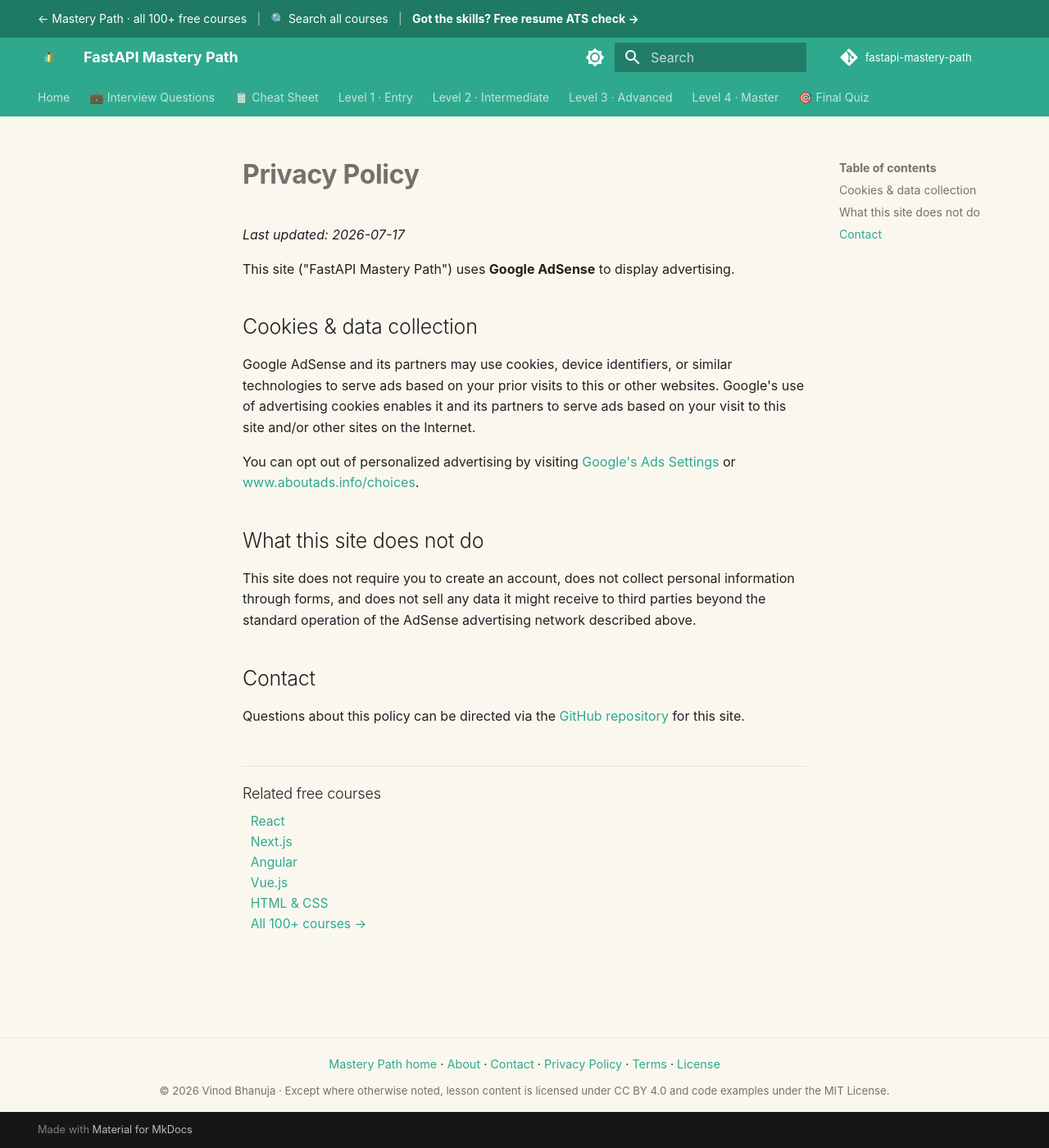
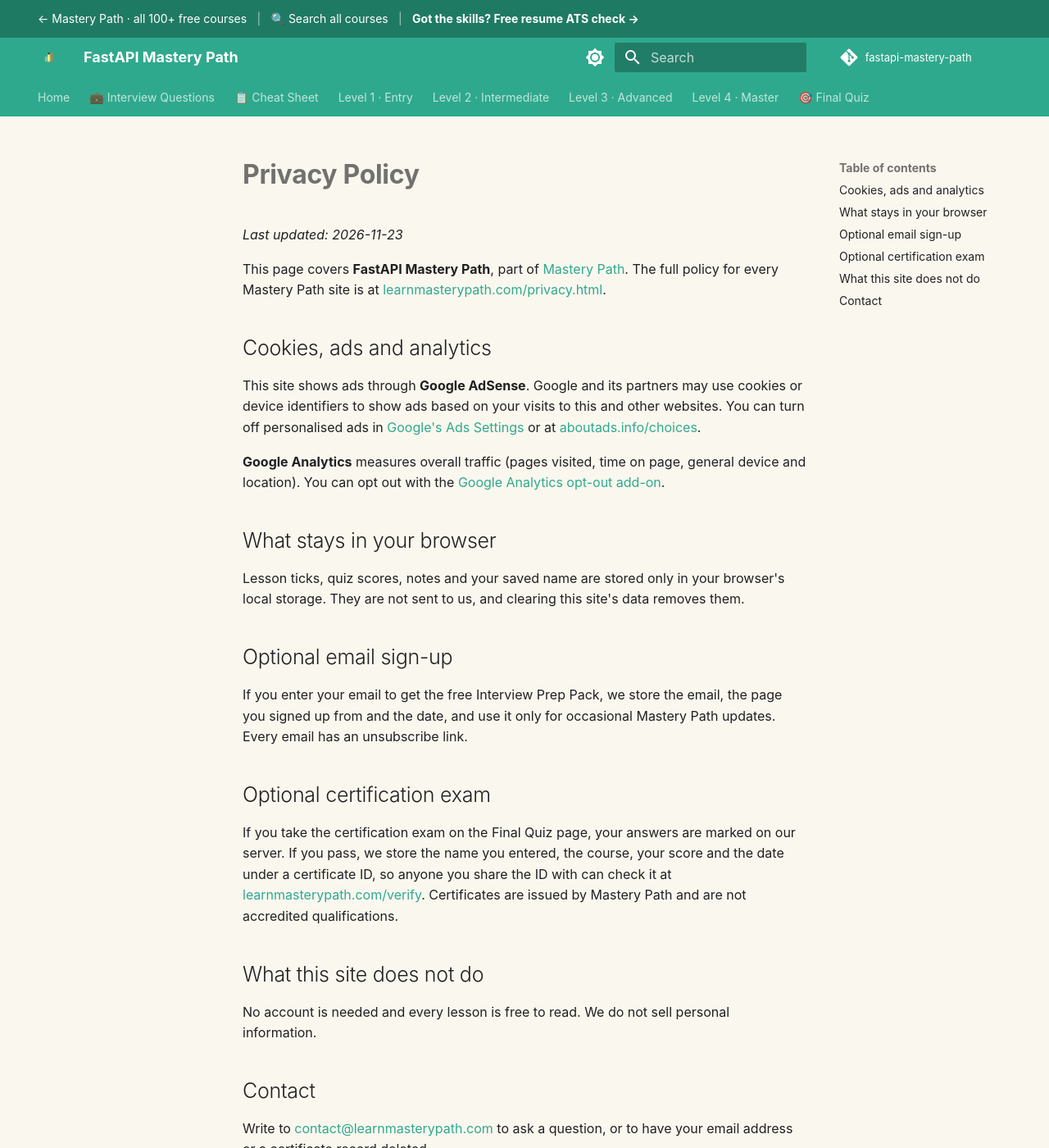
Before and after one commit to SIGILIPELLI/fastapi-mastery-path, an MkDocs documentation site: the page built from docs/privacy.md, in a window 1280 px wide and 1400 px high. Shown: the whole window at 82% size. Built offline with MkDocs 1.6.1 and Material for MkDocs 9.7.7, drawn with Linux system fonts in a browser that asks for light colours; comment, search, counter and statistics services are not loaded.

Commit message:
Update privacy page: progress stays in the browser, optional email sign-up and certification exam, link to the full policy
Co-Authored-By: Claude Opus 5.5 <noreply@anthropic.com>

```diff
--- a/docs/privacy.md
+++ b/docs/privacy.md
@@ -1,33 +1,35 @@
 ---
-description: "Privacy policy for FastAPI Mastery Path: how Google AdSense and Analytics cookies are used on this free course site and how to opt out."
+description: "Privacy policy for the free FastAPI Mastery Path: cookies for ads and analytics, what stays in your browser, and the optional email sign-up and certification exam."
 ---
 
 # Privacy Policy
 
-_Last updated: 2026-07-17_
+_Last updated: 2026-11-23_
 
-This site ("FastAPI Mastery Path") uses **Google AdSense** to display advertising.
+This page covers **FastAPI Mastery Path**, part of [Mastery Path](https://learnmasterypath.com/). The full policy for every Mastery Path site is at [learnmasterypath.com/privacy.html](https://learnmasterypath.com/privacy.html).
 
-## Cookies & data collection
+## Cookies, ads and analytics
 
-Google AdSense and its partners may use cookies, device identifiers, or similar
-technologies to serve ads based on your prior visits to this or other websites.
-Google's use of advertising cookies enables it and its partners to serve ads
-based on your visit to this site and/or other sites on the Internet.
+This site shows ads through **Google AdSense**. Google and its partners may use cookies or device identifiers to show ads based on your visits to this and other websites. You can turn off personalised ads in [Google's Ads Settings](https://adssettings.google.com/) or at [aboutads.info/choices](https://www.aboutads.info/choices/).
 
-You can opt out of personalized advertising by visiting
-[Google's Ads Settings](https://adssettings.google.com/) or
-[www.aboutads.info/choices](https://www.aboutads.info/choices/).
+**Google Analytics** measures overall traffic (pages visited, time on page, general device and location). You can opt out with the [Google Analytics opt-out add-on](https://tools.google.com/dlpage/gaoptout).
+
+## What stays in your browser
+
+Lesson ticks, quiz scores, notes and your saved name are stored only in your browser's local storage. They are not sent to us, and clearing this site's data removes them.
+
+## Optional email sign-up
+
+If you enter your email to get the free Interview Prep Pack, we store the email, the page you signed up from and the date, and use it only for occasional Mastery Path updates. Every email has an unsubscribe link.
+
+## Optional certification exam
+
+If you take the certification exam on the Final Quiz page, your answers are marked on our server. If you pass, we store the name you entered, the course, your score and the date under a certificate ID, so anyone you share the ID with can check it at [learnmasterypath.com/verify](https://learnmasterypath.com/verify/). Certificates are issued by Mastery Path and are not accredited qualifications.
 
 ## What this site does not do
 
-This site does not require you to create an account, does not collect personal
-information through forms, and does not sell any data it might receive to third
-parties beyond the standard operation of the AdSense advertising network
-described above.
+No account is needed and every lesson is free to read. We do not sell personal information.
 
 ## Contact
 
-Questions about this policy can be directed via the
-[GitHub repository](https://github.com/SIGILIPELLI/fastapi-mastery-path) for this
-site.
+Write to [contact@learnmasterypath.com](mailto:contact@learnmasterypath.com) to ask a question, or to have your email address or a certificate record deleted.
```
